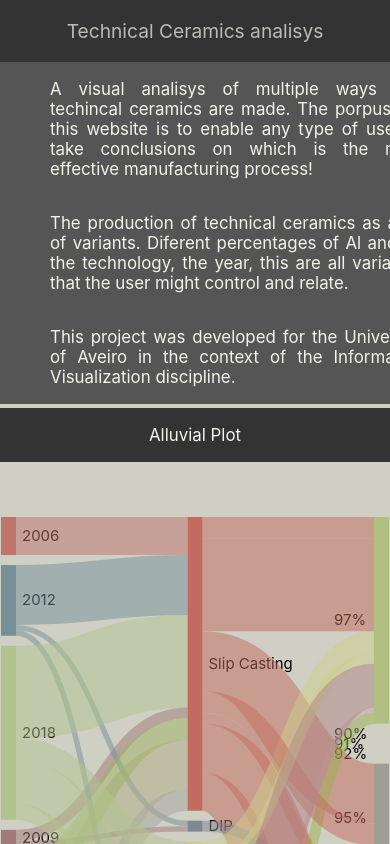
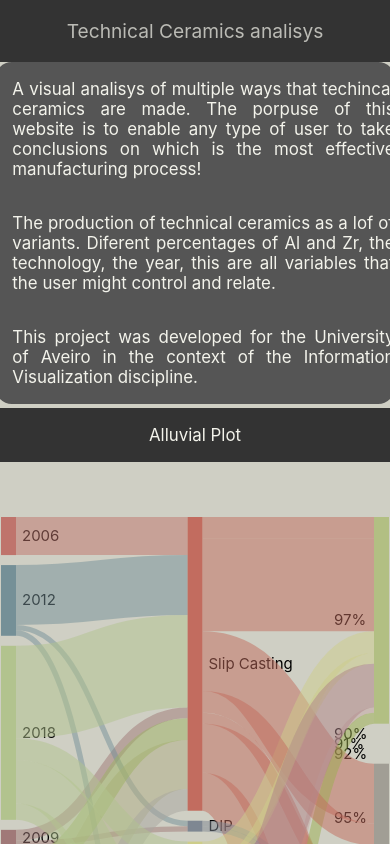
Before and after one commit to bearkillerPT/IV, a React (Create React App) app in the folder technical_ceramics/: page / in a window 390 px wide. Shown: the top 844 px of the page. Built offline with nearby package versions, Linux system fonts and the light colour scheme.

Commit message:
fixed intro in small screens

```diff
--- a/technical_ceramics/src/App.css
+++ b/technical_ceramics/src/App.css
@@ -18,9 +18,9 @@
   background-color: #555555;
   text-align: justify;
   text-justify: inter-word;
-  width: 96%;
+  width: 98%;
   border-radius: 2vh;
-  padding-left: 10vh;
+  padding-left: 2vh;
 }
 .IntroP{
   width: 100%;
```
